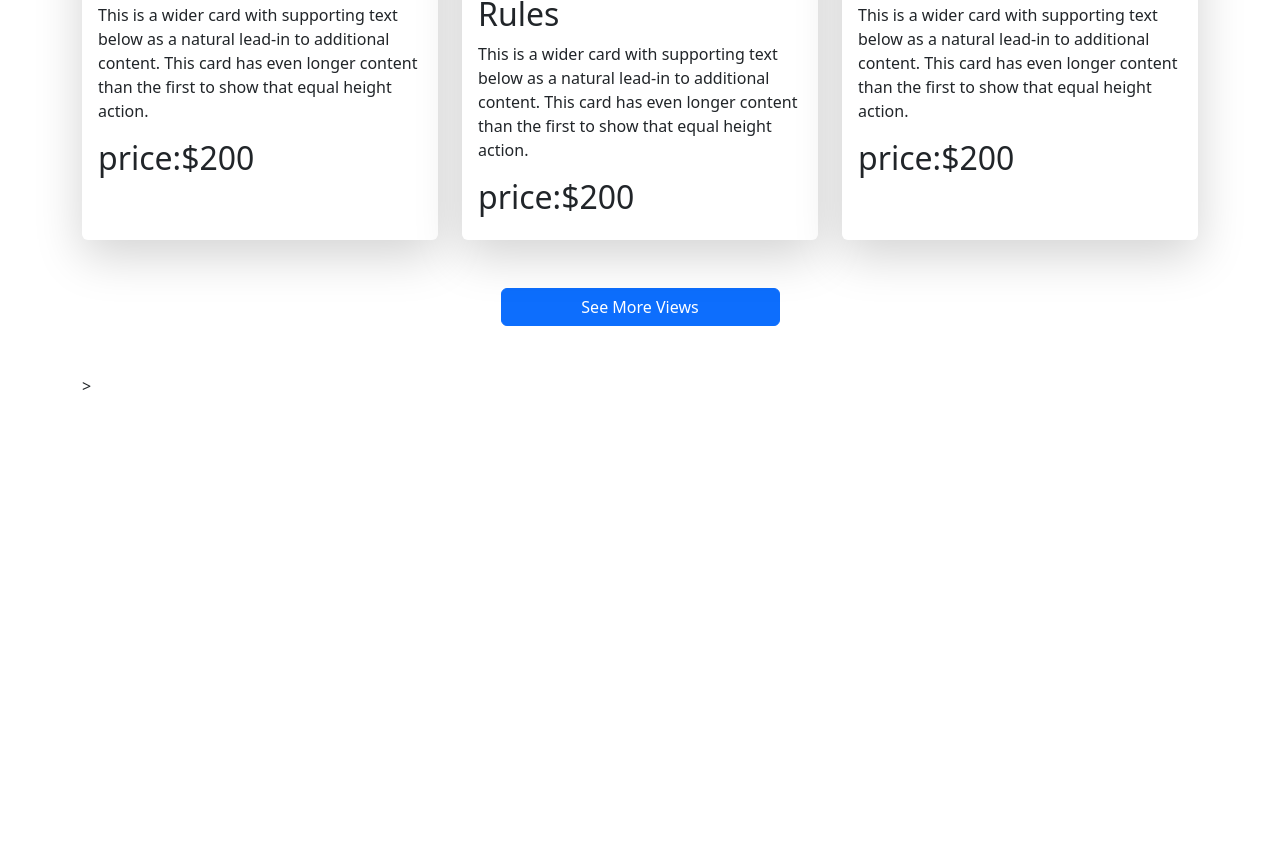
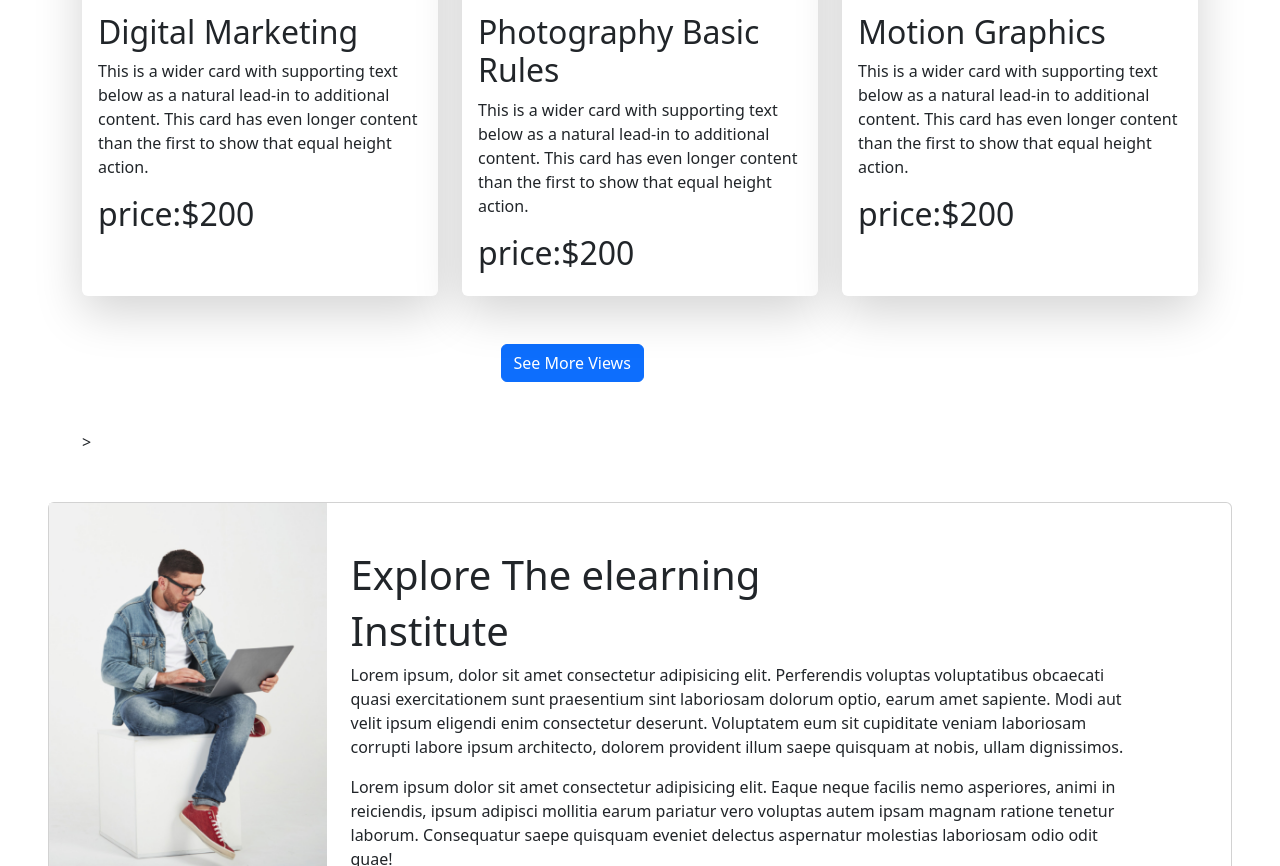
Before and after one commit to Sumi-Akter/Third-Assingment, a plain HTML site: page index.html in a window 1280 px wide. Shown: the part 1934-2800 px from the top of the page. Before the commit the page ends 2380 px from the top, so only its background shows below. Drawn offline with nearby package versions, Linux system fonts and the light colour scheme.

Commit message:
thied part

```diff
--- a/index.html
+++ b/index.html
@@ -91,8 +91,9 @@
    </header>
 
     <section class="container my-5" >
-       <h1>Discover Our Popular Courses</h1>
-       <p>Thousands Of Free And Accredited Online Courses With Diplomas And Certificates.</p>
+       <h1 class="text-center">Discover Our Popular </h1>
+       <h1 class="text-center">Courses</h1>
+       <p class="text-center">Thousands Of Free And Accredited Online Courses With Diplomas And Certificates.</p>
         <div class="row row-cols-1 row-cols-md-2 row-cols-lg-3 g-4">
           <div class="col">
             <div class="card border border-0 shadow-lg h-100">
@@ -172,18 +173,44 @@
          </div>
           </div>
 
-          <div class="d-grid m-5 col-3 mx-auto">
+          <div class="d-flex m-5 col-3 mx-auto">
 
             <button class="btn btn-primary" type="button">See More Views</button>
           </div>>
 
         </div>
       </section>
+      </main>
+      <section class=" m-5" >
+        <div class="cotainer mt-5">
+          <div class="card">
+            <div class="row">
+              <div class="col-md-3">
+
+                <img src="images/working.png" class="img-fluid" >
+
+              </div>
+              <div class="col-md-8">
+                <h1 class="card-tittle mt-5">Explore The elearning </h1>
+                <h1>Institute</h1>
+                <p>Lorem ipsum, dolor sit amet consectetur adipisicing elit. Perferendis voluptas voluptatibus obcaecati quasi exercitationem sunt praesentium sint laboriosam dolorum optio, earum amet sapiente. Modi aut velit ipsum eligendi enim consectetur deserunt. Voluptatem eum sit cupiditate veniam laboriosam corrupti labore ipsum architecto, dolorem provident illum saepe quisquam at nobis, ullam dignissimos.</p>
+                <p>Lorem ipsum dolor sit amet consectetur adipisicing elit. Eaque neque facilis nemo asperiores, animi in reiciendis, ipsum adipisci mollitia earum pariatur vero voluptas autem ipsam magnam ratione tenetur laborum. Consequatur saepe quisquam eveniet delectus aspernatur molestias laboriosam odio odit quae!</p>
+                <div class="d-flex m-5 col-3 mx-auto">
 
 
+                  <button class="btn btn-primary" type="button">See More Views</button>
+
+
+                </div>
+
+
+              </div>
+            </div>
+          </div>
+        </div>
+
       </section>
-
-   </main>
+      <section></section>
 
     <script src="https://cdn.jsdelivr.net/npm/bootstrap@5.2.0/dist/js/bootstrap.bundle.min.js" integrity="sha384-A3rJD856KowSb7dwlZdYEkO39Gagi7vIsF0jrRAoQmDKKtQBHUuLZ9AsSv4jD4Xa" crossorigin="anonymous"></script>
   </body>
```
